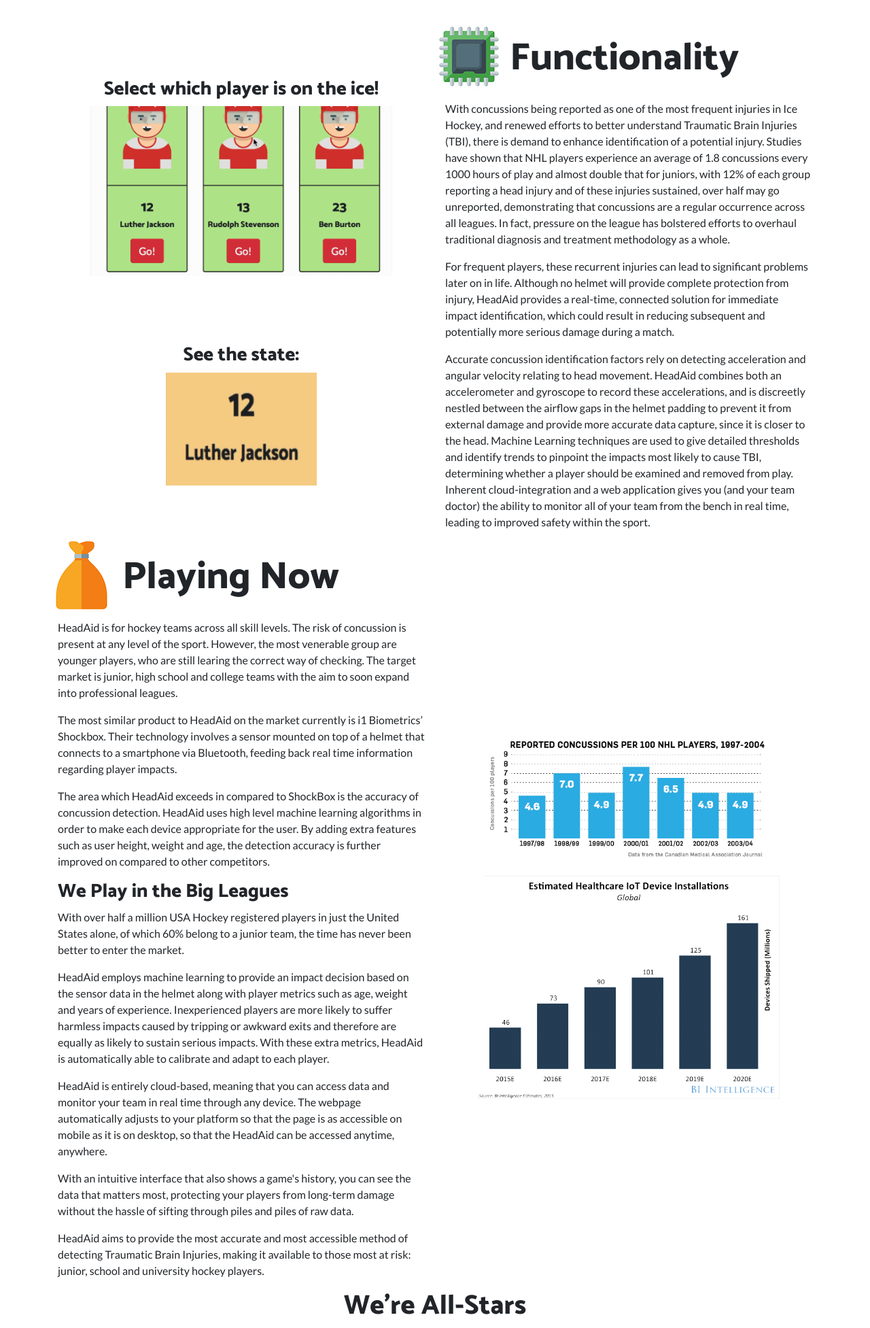
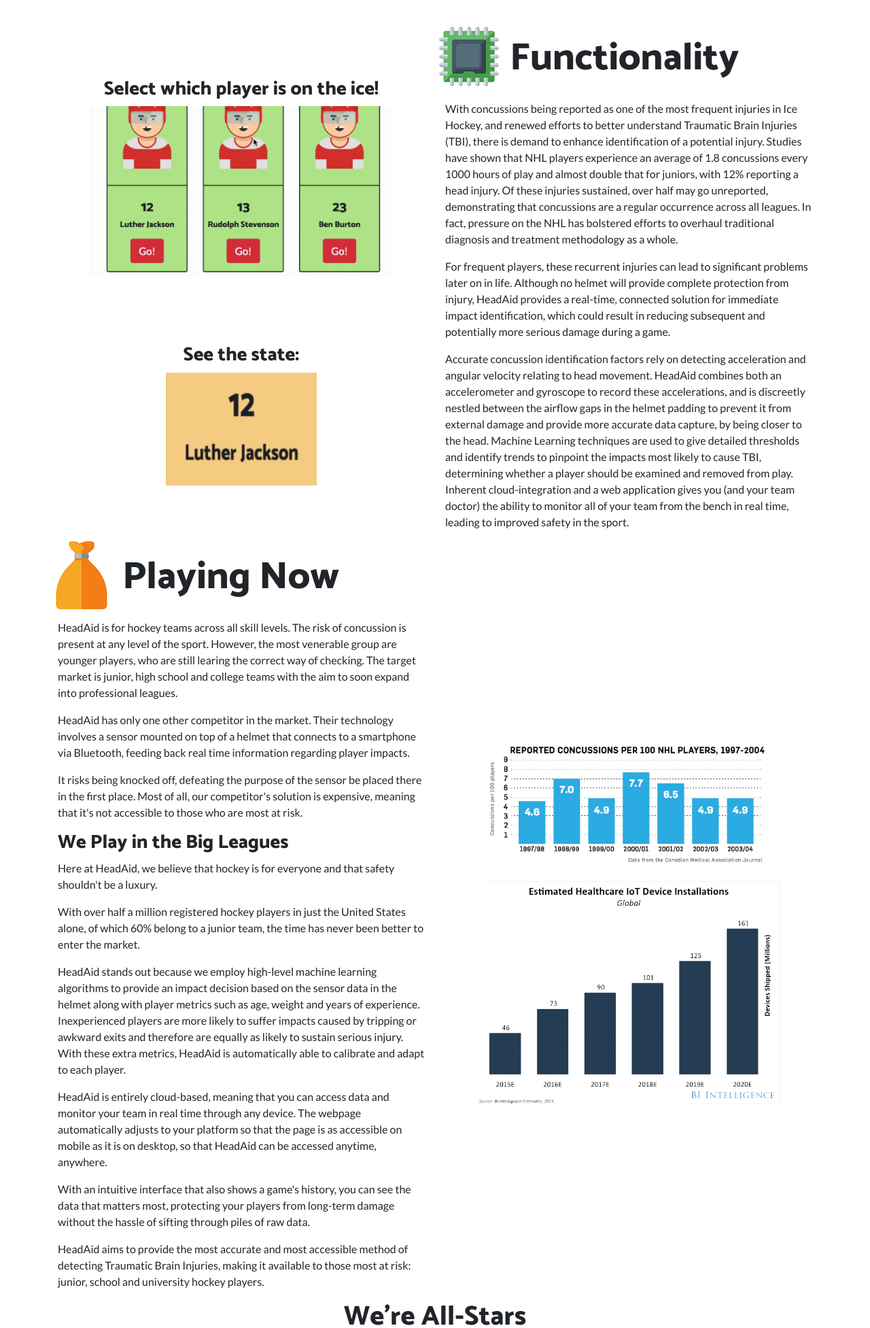
Before and after one commit to martinferianc/EmbeddedSystems-EIE3, a Flask app: page / in a window 1280 px wide. Shown: the part 1380-3333 px from the top of the page at 68% size. Run offline with Flask 2, Linux system fonts and the light colour scheme; parts of the project's set-up code (start-up, migrations or seed data) failed here and were passed over; some libraries are stand-ins or nearby versions.

Commit message:
Website Content Complete

```diff
--- a/Coursework 1/src/master/www/web/templates/index.html
+++ b/Coursework 1/src/master/www/web/templates/index.html
@@ -133,9 +133,9 @@
                     </div>
                     <div class="row" style="padding-top:15px;">
                         <div class="col-lg-12">
-                            <p>With concussions being reported as one of the most frequent injuries in Ice Hockey, and renewed efforts to better understand Traumatic Brain Injuries (TBI), there is demand to enhance identification of a potential injury. Studies have shown that NHL players experience an average of 1.8 concussions every 1000 hours of play and almost double that for juniors, with 12% of each group reporting a head injury and of these injuries sustained, over half may go unreported, demonstrating that concussions are a regular occurrence across all leagues. In fact, pressure on the league has bolstered efforts to overhaul traditional diagnosis and treatment methodology as a whole. </p>
-                            <p>For frequent players, these recurrent injuries can lead to significant problems later on in life. Although no helmet will provide complete protection from injury, HeadAid provides a real-time, connected solution for immediate impact identification, which could result in reducing subsequent and potentially more serious damage during a match.</p>
-                            <p>Accurate concussion identification factors rely on detecting acceleration and angular velocity relating to head movement. HeadAid combines both an accelerometer and gyroscope to record these accelerations, and is discreetly nestled between the airflow gaps in the helmet padding to prevent it from external damage and provide more accurate data capture, since it is closer to the head. Machine Learning techniques are used to give detailed thresholds and identify trends to pinpoint the impacts most likely to cause TBI, determining whether a player should be examined and removed from play. Inherent cloud-integration and a web application gives you (and your team doctor) the ability to monitor all of your team from the bench in real time, leading to improved safety within the sport.</p>
+                            <p>With concussions being reported as one of the most frequent injuries in Ice Hockey, and renewed efforts to better understand Traumatic Brain Injuries (TBI), there is demand to enhance identification of a potential injury. Studies have shown that NHL players experience an average of 1.8 concussions every 1000 hours of play and almost double that for juniors, with 12% reporting a head injury. Of these injuries sustained, over half may go unreported, demonstrating that concussions are a regular occurrence across all leagues. In fact, pressure on the NHL has bolstered efforts to overhaul traditional diagnosis and treatment methodology as a whole. </p>
+                            <p>For frequent players, these recurrent injuries can lead to significant problems later on in life. Although no helmet will provide complete protection from injury, HeadAid provides a real-time, connected solution for immediate impact identification, which could result in reducing subsequent and potentially more serious damage during a game.</p>
+                            <p>Accurate concussion identification factors rely on detecting acceleration and angular velocity relating to head movement. HeadAid combines both an accelerometer and gyroscope to record these accelerations, and is discreetly nestled between the airflow gaps in the helmet padding to prevent it from external damage and provide more accurate data capture, by being closer to the head. Machine Learning techniques are used to give detailed thresholds and identify trends to pinpoint the impacts most likely to cause TBI, determining whether a player should be examined and removed from play. Inherent cloud-integration and a web application gives you (and your team doctor) the ability to monitor all of your team from the bench in real time, leading to improved safety in the sport.</p>
                         </div>
                     </div>
                     </div>
@@ -163,13 +163,14 @@
                     <div class="row" style="padding-top:15px;">
                         <div class="col-lg-12">
                           <p>HeadAid is for hockey teams across all skill levels. The risk of concussion is present at any level of the sport. However, the most venerable group are younger players, who are still learing the correct way of checking. The target market is junior, high school and college teams with the aim to soon expand into professional leagues. </p>
-                          <p>The most similar product to HeadAid on the market currently is i1 Biometrics’ Shockbox. Their technology involves a sensor mounted on top of a helmet that connects to a smartphone via Bluetooth, feeding back real time information regarding player impacts.</p>
-                          <p>The area which HeadAid exceeds in compared to ShockBox is the accuracy of concussion detection. HeadAid uses high level machine learning algorithms in order to make each device appropriate for the user. By adding extra features such as user height, weight and age, the detection accuracy is further improved on compared to other competitors.</p>
+                          <p>HeadAid has only one other competitor in the market. Their technology involves a sensor mounted on top of a helmet that connects to a smartphone via Bluetooth, feeding back real time information regarding player impacts.</p>
+                          <p>It risks being knocked off, defeating the purpose of the sensor be placed there in the first place. Most of all, our competitor's solution is expensive, meaning that it's not accessible to those who are most at risk.</p>
                           <h3>We Play in the Big Leagues</h3>
-                          <p>With over half a million USA Hockey registered players in just the United States alone, of which 60% belong to a junior team, the time has never been better to enter the market.</p>
-                          <p>HeadAid employs machine learning to provide an impact decision based on the sensor data in the helmet along with player metrics such as age, weight and years of experience. Inexperienced players are more likely to suffer harmless impacts caused by tripping or awkward exits and therefore are equally as likely to sustain serious impacts. With these extra metrics, HeadAid is automatically able to calibrate and adapt to each player.</p>
-                          <p>HeadAid is entirely cloud-based, meaning that you can access data and monitor your team in real time through any device. The webpage automatically adjusts to your platform so that the page is as accessible on mobile as it is on desktop, so that the HeadAid can be accessed anytime, anywhere. </p>
-                          <p>With an intuitive interface that also shows a game's history, you can see the data that matters most, protecting your players from long-term damage without the hassle of sifting through piles and piles of raw data.</p>
+                          <p>Here at HeadAid, we believe that hockey is for everyone and that safety shouldn't be a luxury.</p>
+                          <p>With over half a million registered hockey players in just the United States alone, of which 60% belong to a junior team, the time has never been better to enter the market.</p>
+                          <p>HeadAid stands out because we employ high-level machine learning algorithms to provide an impact decision based on the sensor data in the helmet along with player metrics such as age, weight and years of experience. Inexperienced players are more likely to suffer impacts caused by tripping or awkward exits and therefore are equally as likely to sustain serious injury. With these extra metrics, HeadAid is automatically able to calibrate and adapt to each player.</p>
+                          <p>HeadAid is entirely cloud-based, meaning that you can access data and monitor your team in real time through any device. The webpage automatically adjusts to your platform so that the page is as accessible on mobile as it is on desktop, so that HeadAid can be accessed anytime, anywhere. </p>
+                          <p>With an intuitive interface that also shows a game's history, you can see the data that matters most, protecting your players from long-term damage without the hassle of sifting through piles of raw data.</p>
                           <p>HeadAid aims to provide the most accurate and most accessible method of detecting Traumatic Brain Injuries, making it available to those most at risk: junior, school and university hockey players.</p>
                         </div>
                     </div>
@@ -207,7 +208,7 @@
               <i class="fa fa-lock fa-stack-1x fa-inverse"></i>
             </span>
             <h4 class="service-heading">Security</h4>
-            <p class="text-muted">Screen the network. All data is encrypted, giving you and your players the peace of mind that their game metrics are safe and sound from prying eyes.</p>
+            <p class="text-muted">Screen the net...work. All data is encrypted, giving you and your players the peace of mind that their game metrics are safe and sound from prying eyes.</p>
           </div>
         </div>
       </div>
@@ -254,7 +255,7 @@
                         <div class="row" style="padding-top:30px;">
                             <div class="col-lg-12 text-center">
                                 <img style="width:80%;"src="/static/img/arch.png" alt="">
-                                <p>The device is a combination of two readily available chips which are used to sense the movements of the players head and then transmit this data over a WiFi network to the server for processing. The results are then displayed in real-time on a webpage, which the coach can view on any mobile device, providing him with a clear picture of the health of his players. The monitoring is carried out by an MPU-6050: a 6 degree of freedom chip combining an accelerometer and gyroscope.</p>
+                                <p>The HeadAid device combines two readily available chips which are used to sense the movements of the players head and then transmit this data over a WiFi network to the server for processing. The results are then displayed in real-time on a webpage, which the coach can view on a browser on any device, providing them with a clear picture of the health of their players. The monitoring is carried out by an MPU-6050: a 6 degrees of freedom chip combining an accelerometer and gyroscope.</p>
                                 <p>The raw data is read from this chip over I2C by the Adafruit Huzzah board which, at its core, contains an ESP8266 WiFi module. The MPU generates an interrupt to the ESP8266 when there is new data available to ensure no samples are missed. The use of interrupts allows us to continue with the immediate data processing on the board, with the samples stored in a buffer, waiting to be published to the broker and forwarded to the subscriber. </p>
                                 <p>Once the data has been read to the ESP8266, it is collated into a compact list which makes the most use out of python's data types, and headers are attached to allow the server to differentiate player data and metrics. Once the subscriber has received the data, it processes it and searches for anomalies. These are normally in the form of sudden accelerations or decelerations, often accompanied by a sudden change in direction. These suggest an impact has occurred which could lead to a head injury. If the server decides the impact is large enough, it can then update the webpage to flag that a player should be taken out of play to be examined.</p>
                             </div>
```
